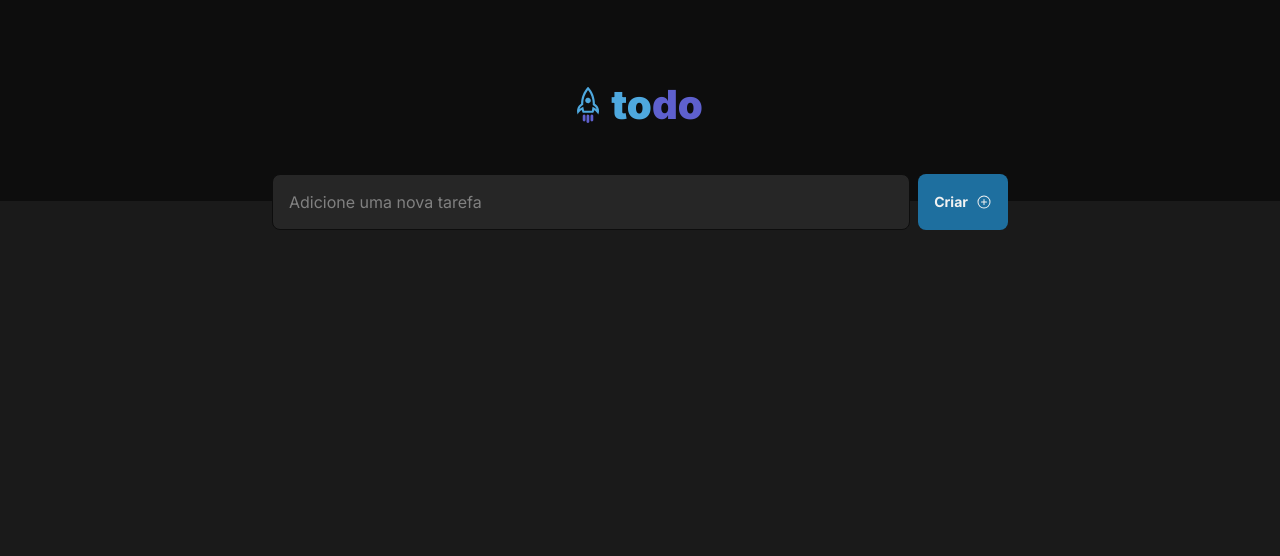
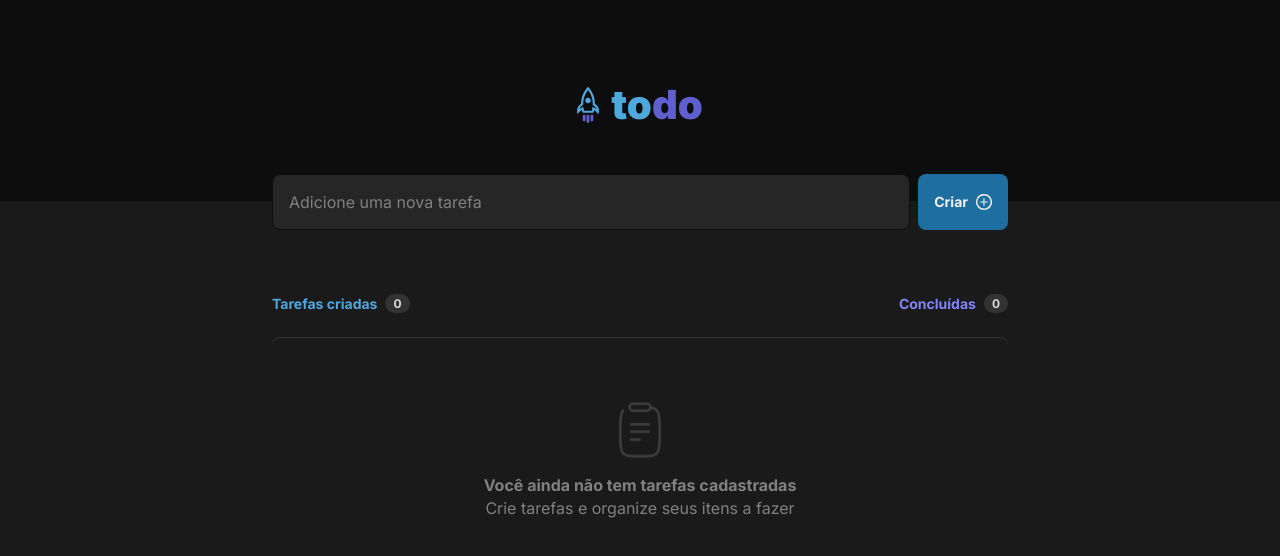
Before and after one commit to josiasroberto/ignite-todo-list, a React (Vite) app: page / in a window 1280 px wide. Shown: the top 556 px of the page. Built offline with nearby package versions, Linux system fonts and the light colour scheme.

Commit message:
Refactoring code and creating Dashboard component
NewTask component renamed to AddNewTask

```diff
--- a/src/App.module.css
+++ b/src/App.module.css
@@ -5,6 +5,4 @@
   display: flex;
   flex-direction: column;
   align-items: center;
-  gap: 4rem;
-
 }
--- a/src/App.tsx
+++ b/src/App.tsx
@@ -1,15 +1,16 @@
 import { Header } from './components/Header'
-import { NewTask } from './components/NewTask'
+import { AddNewTask } from './components/AddNewTask'
 
 import './global.css'
 import styles from './App.module.css'
+import { Dashboard } from './components/Dashboard'
 export function App() {
   return (
     <>
      <Header/>
      <div className={styles.wrapper}>
-      <NewTask/>
-
+      <AddNewTask/>
+      <Dashboard/>
      </div>
     </>
   )
--- a/src/components/NewTask.module.css
+++ b/src/components/AddNewTask.module.css
@@ -2,6 +2,8 @@
   display: flex;
   width: 100%;
   gap: 0.5rem;
+
+  margin-bottom: 4rem;
 }
 
 .form input{
@@ -13,11 +15,17 @@
   border-radius: 8px;
   border: 1px solid var(--gray-700);
   background: var(--gray-500);
+
+  cursor: pointer;
+  transition: background-color 0.1s;
+}
+
+.form input:hover{
+  background: var(--gray-400);
 }
 
 .form input:focus{
   border: 1px solid var(--purple-dark);
-  /* background: var(--purple-dark); */
 }
 
 .form input::placeholder{
@@ -44,6 +52,6 @@
   transition: background-color 0.1s;
 }
 
-.form button:hover{
+.form button:hover, button:focus{
   background: var(--blue);
 }
--- /dev/null
+++ b/src/components/AddNewTask.tsx
@@ -0,0 +1,15 @@
+import styles from './AddNewTask.module.css'
+
+import plusLogo from '../assets/plus.svg'
+
+export function AddNewTask(){
+  return(
+    <form className={styles.form}>
+      <input type="text" placeholder='Adicione uma nova tarefa'/>
+      <button type='submit'>
+        Criar
+        <img src={plusLogo} alt="plus logo"/>
+      </button>
+    </form>
+  )
+}
--- /dev/null
+++ b/src/components/Dashboard.module.css
@@ -0,0 +1,69 @@
+.header{
+  width: 100%;
+  display: flex;
+  justify-content: space-between;
+
+  margin-bottom: 1.5rem;
+}
+
+.header div{
+  display: flex;
+  gap: 0.5rem;
+  align-items: center;
+}
+
+.header div p{
+  font-weight: 700;
+}
+
+.header div span{
+  color: var(--gray-200);
+  font-size: 0.75rem;
+  font-weight: 700;
+
+  background: var(--gray-400);
+  border-radius: 999px;
+  padding: 0.125rem 0.5rem;
+}
+
+.created p{
+  color: var(--blue);
+}
+
+.completed p{
+  color: var(--purple);
+}
+
+/* main */
+
+.main{
+  width: 100%;
+}
+
+.empty{
+  display: flex;
+  flex-direction: column;
+  align-items: center;
+  justify-content: center;
+  padding: 4rem 1.5rem;
+  align-self: stretch;
+
+  border-radius: 8px;
+  border-top: 1px solid var(--gray-400);
+
+}
+
+.empty img{
+  width: 3.5rem;
+  margin-bottom: 1rem;
+}
+
+.empty p{
+  font-size: 1rem;
+  line-height: 140%;
+  color: var(--gray-300);
+}
+
+.firstParagraph{
+  font-weight: 700;
+}
--- /dev/null
+++ b/src/components/Dashboard.tsx
@@ -0,0 +1,33 @@
+import styles from './Dashboard.module.css'
+
+import clipboard from '../assets/Clipboard.png'
+
+export function Dashboard(){
+  return(
+    <>
+      <header className={styles.header}>
+        <div className={styles.created}>
+          <p>Tarefas criadas</p>
+          <span>0</span>
+        </div>
+
+        <div className={styles.completed}>
+          <p>Concluídas</p>
+          <span>0</span>
+        </div>
+      </header>
+
+      <main className={styles.main}>
+
+        <div className={styles.empty}>
+          <img src={clipboard} alt="clipboard image" />
+          <p className={styles.firstParagraph}>Você ainda não tem tarefas cadastradas</p>
+          <p>Crie tarefas e organize seus itens a fazer</p>
+        </div>
+
+      </main>
+
+    </>
+
+  )
+}
--- a/src/components/NewTask.tsx
+++ /dev/null
@@ -1,12 +0,0 @@
-import styles from './NewTask.module.css'
-
-import {PlusCircle} from '@phosphor-icons/react'
-
-export function NewTask(){
-  return(
-    <form className={styles.form}>
-      <input type="text" placeholder='Adicione uma nova tarefa'/>
-      <button type='submit'>Criar <PlusCircle size={16}/></button>
-    </form>
-  )
-}
```
Also changed, not shown: src/assets/Clipboard.png (added), src/assets/plus.svg (added).
